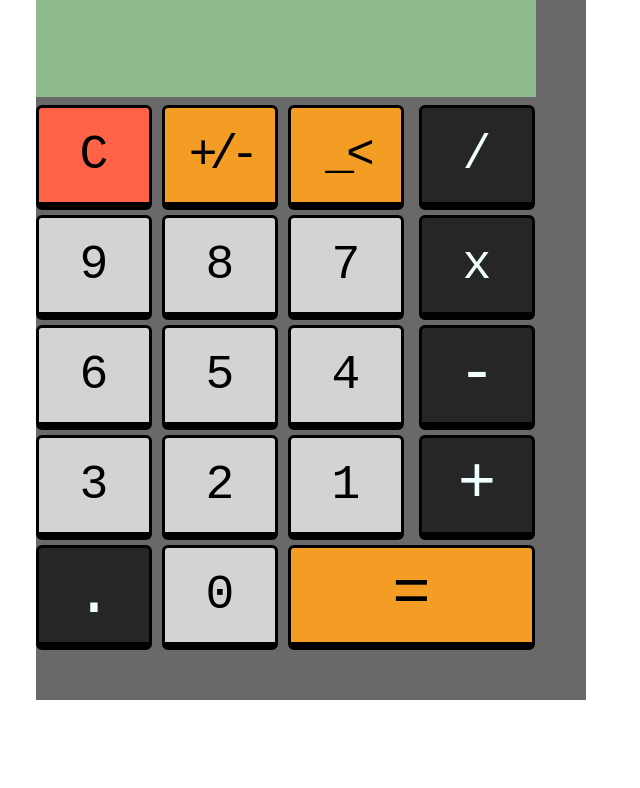
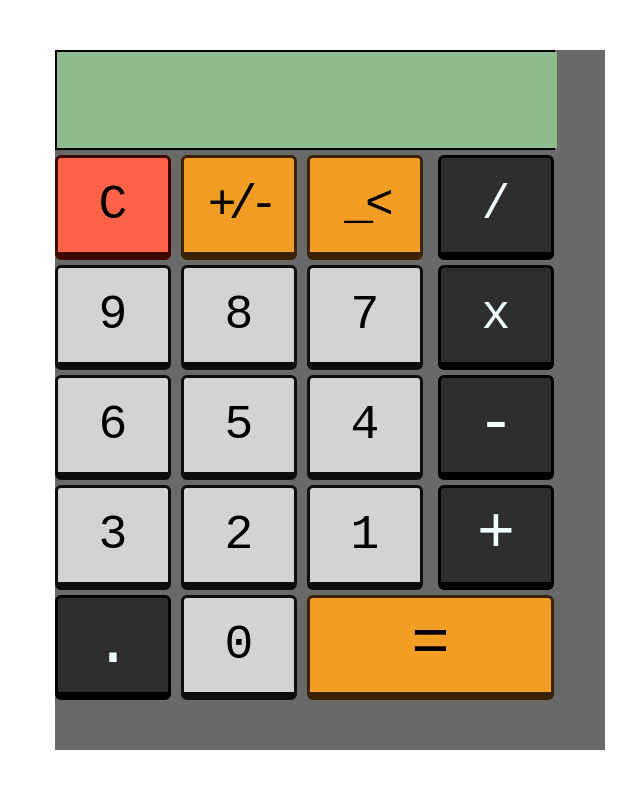
Before and after one commit to dragonvedb/calculator, a plain HTML site: page index.html in a window 1280 px wide. Shown: the whole page, without its empty margins (329-969 px from the left). Drawn offline with Linux system fonts and the light colour scheme; a web font is replaced by a local one.

Commit message:
Slightly change colors of borders and numbers on the display

```diff
--- a/styles.css
+++ b/styles.css
@@ -11,15 +11,18 @@
 #device {
     height: 700px;
     width: 550px;
-    margin: auto;
+    margin-left: 30%;
+    margin-top: 50px;
 
     background-color: dimgray;
 }
 
 #top {
     height: 100px;
+    width: 500px;
     display: flex;
     flex-direction: column;
+    border: black 2px solid;
 }
 
 #display {
@@ -27,20 +30,22 @@
     width: 500px;
     /*align-self: center;*/
     text-align: end;
-    font-family: 'Share Tech Mono', monospace;
     font-size: 2.6em;
-
-    background-color:darkseagreen;
     /*border: black 2px solid;*/
 }
 
 #small-display {
     height: 32px;
     width: 500px;
+    /*border: black 2px solid;*/
+    font-size: 1.2em;
+}
+
+#display,
+#small-display {
     background-color:darkseagreen;
-    /*border: black 2px solid;*/
+    color: hsl(120, 25%, 10%);
     font-family: 'Share Tech Mono', monospace;
-    font-size: 1.2em;
 }
 
 #bottom {
@@ -51,15 +56,14 @@
     margin-top: 5px;
 }
 
-/*.socket,*/
 .socket button {
     box-sizing: content-box;
     height: 94px;
     width: 110px;
 
     background-color: lightgray;
-    border: black 3px solid;
-    border-bottom: black 8px solid;
+    border: hsl(0, 0%, 5%) 3px solid;
+    border-bottom: hsl(0, 0%, 5%) 8px solid;
     border-radius: 6px;
     font-family: 'Syne Mono', monospace;
     font-size: 3em;
@@ -70,16 +74,19 @@
 .socket button:active {
     height: 94px;
     margin-top: 5px;
-    border-bottom: black 3px solid;
+    border-bottom-width: 3px;
 }
 
 .btn.clear {
-    background-color:tomato;
+    background-color:hsl(9, 100%, 64%);
+    border-color: hsl(9, 100%, 12%);
 }
 
 .btn.polarity,
-.btn.backspace {
+.btn.backspace,
+.btn.equalize {
     background-color: hsl(35, 90%, 55%);
+    border-color: hsl(35, 90%, 12%)
 }
 
 .btn.operator {
@@ -88,13 +95,13 @@
 
 .btn.operator,
 .btn.dot {
-    background-color: hsl(0, 0%,15%);
+    background-color: hsl(0, 0%,18%);
+    border-color: black;
     color:azure;
 }
 
 .btn.equalize {
     width: 241px;
-    background-color:hsl(35, 90%, 55%);
 }
 
 .socket button.close {
```
